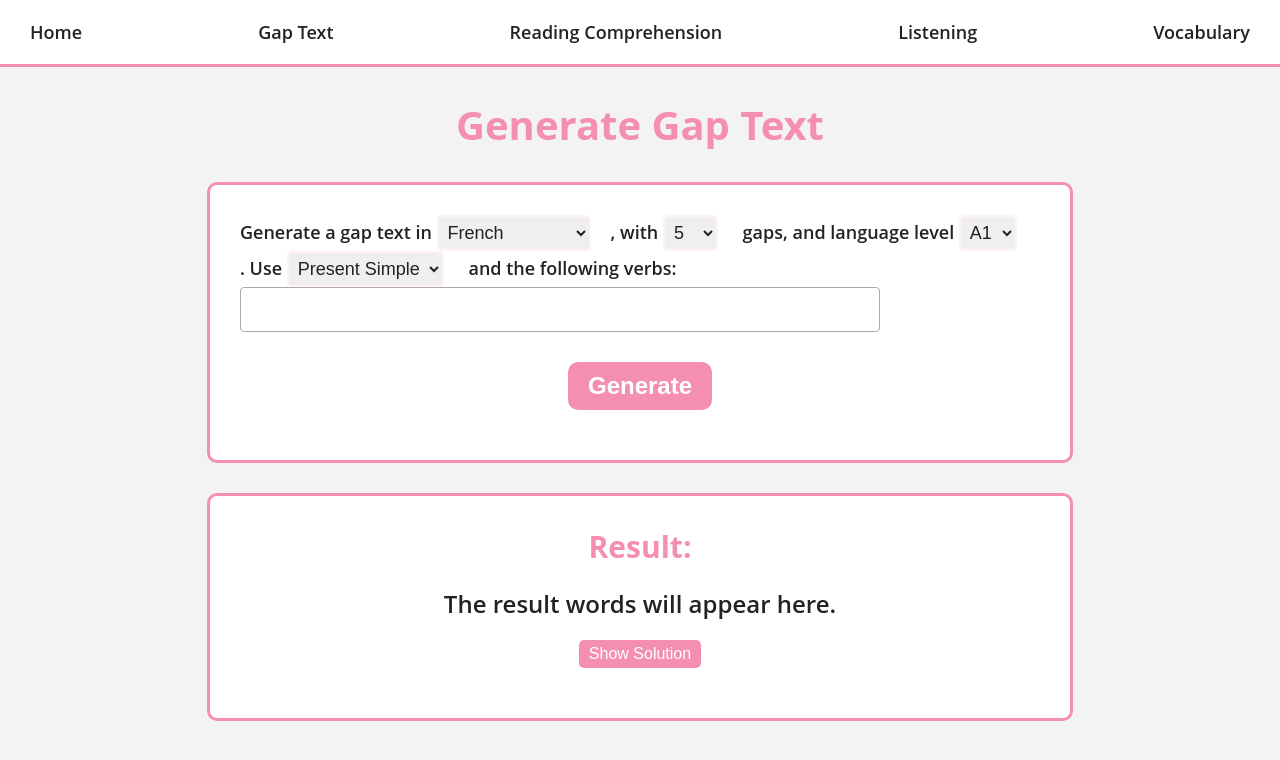
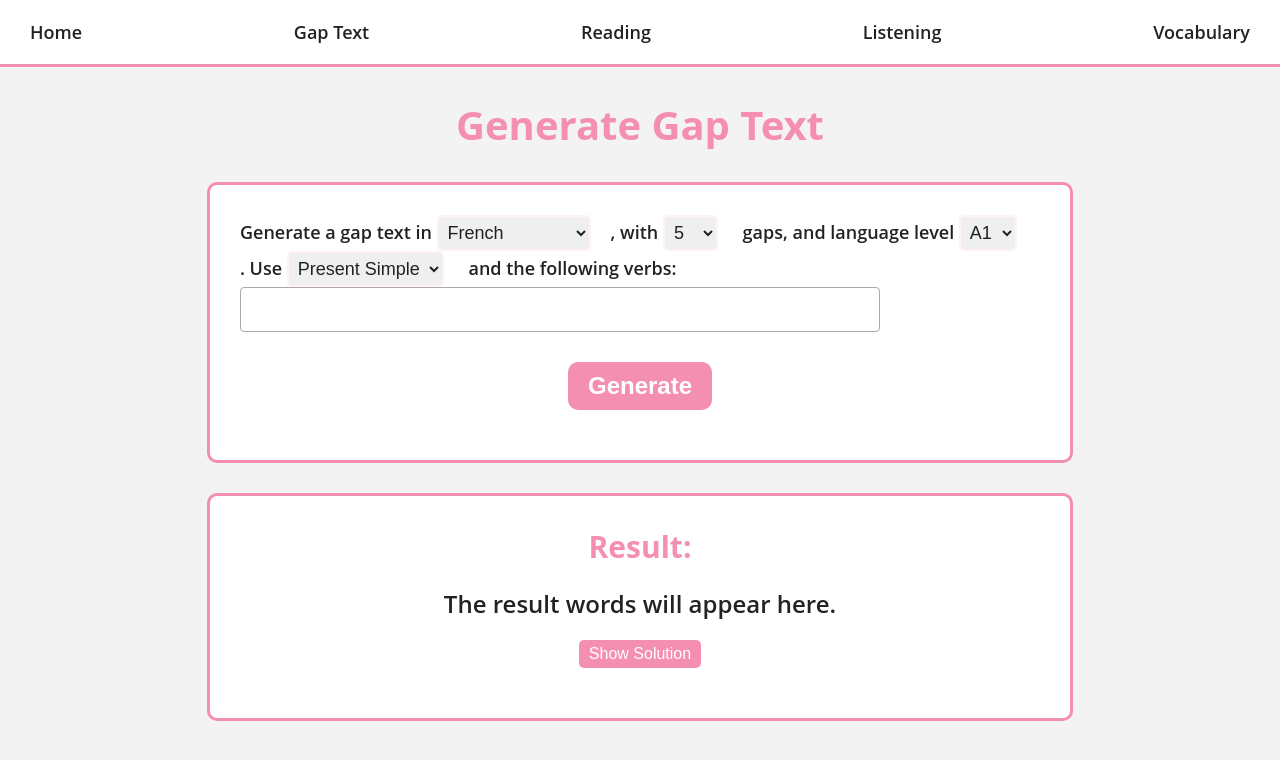
Before and after one commit to thedwa/languageTool, a website: page public/gapText.html in a window 1280 px wide. Drawn offline with nearby package versions, Linux system fonts and the light colour scheme.

Commit message:
name changes

```diff
--- a/public/gapText.html
+++ b/public/gapText.html
@@ -20,7 +20,7 @@
 			<ul class="nav-menu">
 				<li><a href="index.html">Home</a></li>
 				<li><a href="gapText.html">Gap Text</a></li>
-				<li><a href="readingComprehension.html">Reading Comprehension</a></li>
+				<li><a href="readingComprehension.html">Reading</a></li>
 				<li><a href="listening.html">Listening</a></li>
 				<li><a href="vocabulary.html">Vocabulary</a></li>
 			</ul>
```
Also changed, not shown: public/index.html (+1 -1 lines), public/listening.html (+1 -1 lines), public/readingComprehension.html (+1 -1 lines), public/vocabulary.html (+1 -1 lines).
